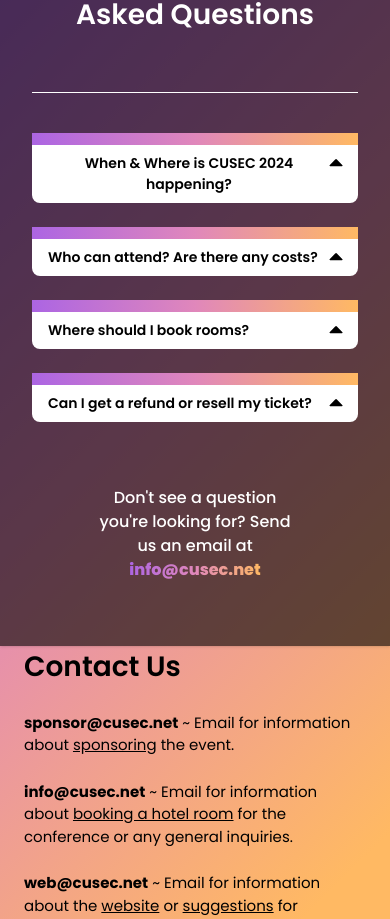
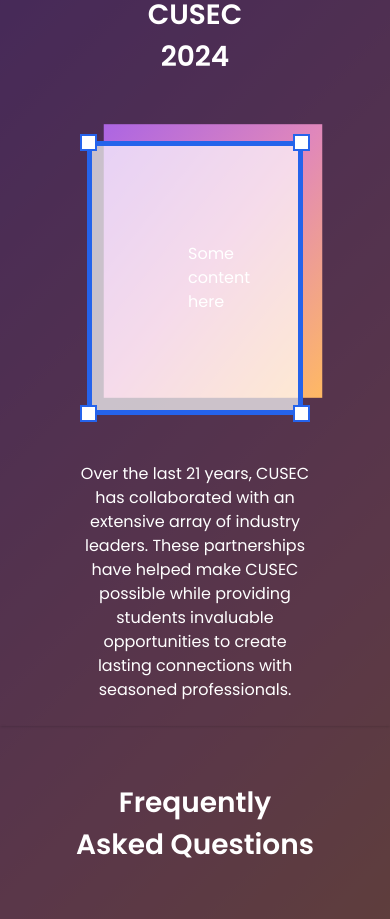
Before and after one commit to cusec/2024, a Next.js app: page / in a window 390 px wide. Shown: the part 1938-2857 px from the top of the page. Built offline with nearby package versions, Linux system fonts and the light colour scheme.

Commit message:
feat: Complete mobile layout for Sponsor section

```diff
--- a/src/app/page.tsx
+++ b/src/app/page.tsx
@@ -5,6 +5,7 @@ import Head from "next/head";
 
 import Main from "@/components/Landing Page/Main";
 import About from "@/components/Landing Page/About";
+import Sponsor from "@/components/Landing Page/Sponsor";
 import Contact from "@/components/Landing Page/Contact";
 import Faq from "@/components/Landing Page/Faq";
 import { useFadeBackground } from "./layout";
@@ -40,6 +41,7 @@ export default function Home() {
             <About />
           </div>
           <div className="w-full gradientBackground">
+          <Sponsor/>
             <Faq />
             <div className="mx-6 lg:mx-24 pb-10 max-w-screen-lg lg:w-full">
               <Contact />
--- /dev/null
+++ b/src/components/Landing Page/Sponsor.tsx
@@ -0,0 +1,35 @@
+import { useFadeBackground } from "@/app/layout";
+import BlueBorderSquareBox from "./BlueBorderSquareBox";
+
+export default function Sponsor() {
+  const fadeBackground = useFadeBackground();
+  return (
+    <div
+      className={`transition-opacity ease-in-out duration-[1500ms] ${
+        fadeBackground ? "opacity-0" : "opacity-100"
+      }`}
+    >
+      <div className="bg-black bg-opacity-60 shadow mx-auto px-20 text-white">
+        <h2 className="text-[28px] text-center font-semibold py-14 px-10">
+          Sponsor CUSEC 2024
+        </h2>
+
+        <div className="relative max-w-md aspect-square mx-auto">
+          <div className="absolute top-[-17px] right-[-18px] bg-gradient-to-br from-royalPurple via-roseQuartz to-goldenApricot w-full h-full scale-[95%]">
+            {/* This div is for the background gradient */}
+          </div>
+          <BlueBorderSquareBox>
+            <div className="p-24 aspect-square">Some content here</div>
+          </BlueBorderSquareBox>
+        </div>
+
+        <p className="font-regular text-center pt-10 pb-6 max-w-sm mx-auto">
+          Over the last 21 years, CUSEC has collaborated with an extensive array
+          of industry leaders. These partnerships have helped make CUSEC
+          possible while providing students invaluable opportunities to create
+          lasting connections with seasoned professionals.
+        </p>
+      </div>
+    </div>
+  );
+}
```
